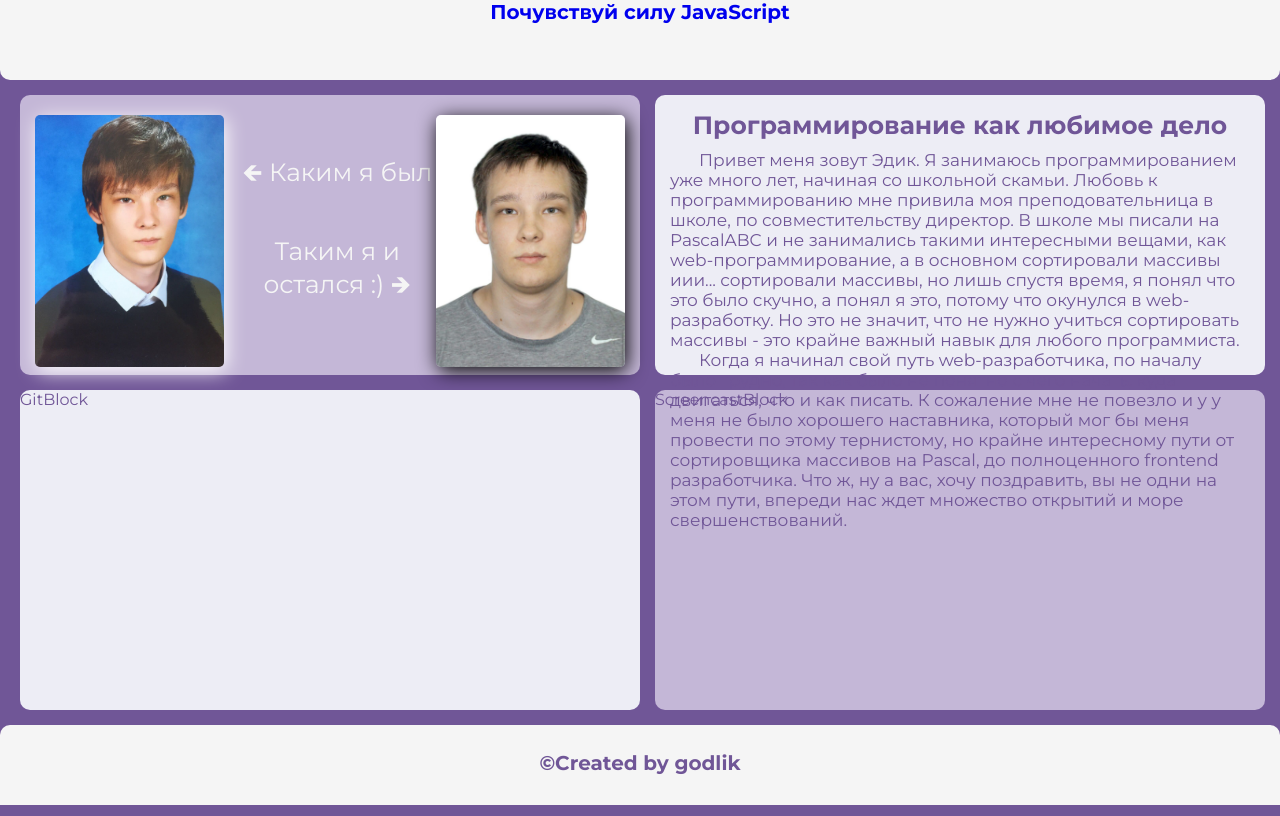
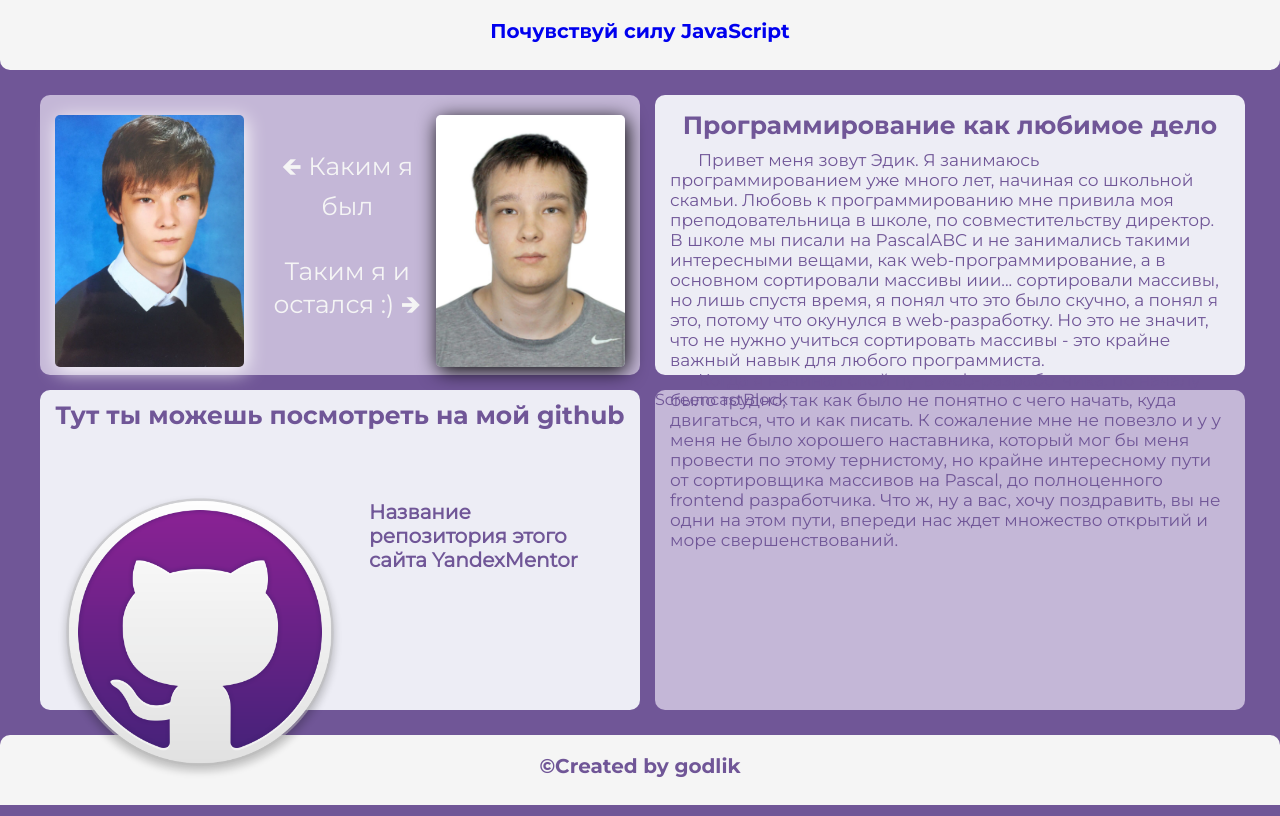
Before and after one commit to gGodlik04/yandexMentor, a React (Vite) app: page / in a window 1280 px wide. Built offline with nearby package versions, Linux system fonts and the light colour scheme.

Commit message:
gitBlock compl

```diff
--- a/src/components/Footer/footer.sass
+++ b/src/components/Footer/footer.sass
@@ -8,6 +8,7 @@
     font-family: MontserratBold
     text-align: center
     font-size: 20px
+    margin-top: 10px
 
     p
-        margin-top: 2%
+        margin-top: 1.5%
--- a/src/components/GitBlock/GitBlock.tsx
+++ b/src/components/GitBlock/GitBlock.tsx
@@ -1,6 +1,7 @@
 import { FC } from "react"
 import { IGitBlock } from "../Interface/IGitBlock"
 import './gitblock.sass'
+import git from '../../assets/images/git.png'
 
 
 
@@ -9,7 +10,9 @@ export const GitBlock: FC<IGitBlock> = (props: IGitBlock) => {
 
   return (
    <div className="gitBlock">
-      GitBlock
+      <h1 className="gitBlock__title title">Тут ты можешь посмотреть на мой github</h1>
+      <h2 className="gitBlock__text">Название репозитория этого сайта YandexMentor</h2>
+      <a href="https://github.com/gGodlik04" target="blank"><img src={git} alt="github" className="gitBlock__image" height="100%"/></a>
    </div>
   )
 }
--- a/src/components/GitBlock/gitblock.sass
+++ b/src/components/GitBlock/gitblock.sass
@@ -3,4 +3,22 @@
     background-color: #EDEDF5
     color: #705697
     border-radius: 10px
-    margin-left: 20px
+    margin-left: 40px
+    padding: 10px
+
+
+    &__text
+        font-size: 20px
+        display: block
+        width: 40%
+        position: relative
+        left: 55%
+        top: 20%
+
+    &__image
+        position: relative
+        transition: 1s
+        bottom: 10%
+
+    &__image:hover
+        transform: scale(1.1)
--- a/src/components/InfoBlock/InfoBlock.tsx
+++ b/src/components/InfoBlock/InfoBlock.tsx
@@ -9,7 +9,7 @@ export const InfoBlock: FC<IInfoBlock> = (props: IInfoBlock) => {
 
   return (
    <div className="infoBlock">
-      <h1 className="infoBlock__title">Программирование как любимое дело</h1>
+      <h1 className="infoBlock__title title">Программирование как любимое дело</h1>
       <p>
           Привет меня зовут Эдик. Я занимаюсь программированием уже много лет, начиная со школьной скамьи. Любовь к программированию мне привила моя преподовательница в школе,
         по совместительству директор. В школе мы писали на PascalABC и не занимались такими интересными вещами, как web-программирование, а в основном сортировали
--- a/src/components/InfoBlock/infoblock.sass
+++ b/src/components/InfoBlock/infoblock.sass
@@ -3,15 +3,16 @@
     background-color: #EDEDF5
     color: #705697
     border-radius: 10px
-    margin-right: 30px
+    margin-right: 50px
     padding: 15px
 
-    &__title
-        font-size: 25px
-        text-align: center
-        font-family: MontserratBold
-        margin-bottom: 10px
 
     p
         text-indent: 5%
         font-size: 17px
+
+.title
+    font-size: 25px
+    text-align: center
+    font-family: MontserratBold
+    margin-bottom: 10px
--- a/src/components/JsPowerHeader/JsPowerHeader.tsx
+++ b/src/components/JsPowerHeader/JsPowerHeader.tsx
@@ -7,7 +7,7 @@ export const JsPowerHeader: FC<IJsPowerHeader> = (props: IJsPowerHeader) => {
 
     return(
         <div className="">
-            Почувствуй силу JavaScript
+            <p>Почувствуй силу JavaScript</p>
         </div>
     )
 }
--- a/src/components/JsPowerHeader/jspowerheader.sass
+++ b/src/components/JsPowerHeader/jspowerheader.sass
@@ -8,3 +8,7 @@
     text-decoration: none
     text-align: center
     font-size: 20px
+    margin-bottom: 10px
+
+    p
+        margin-top: 1.5%
--- a/src/components/PhotoBlock/photoblock.sass
+++ b/src/components/PhotoBlock/photoblock.sass
@@ -3,7 +3,7 @@
     background-color: #C4B7D7
     color: #705697
     border-radius: 10px
-    margin-left: 20px
+    margin-left: 40px
     display: flex
     color: #F5F5F5
     font-family: MontserratRegular
--- a/src/components/ScreencastBlock/screencastblock.sass
+++ b/src/components/ScreencastBlock/screencastblock.sass
@@ -3,4 +3,4 @@
     background-color: #C4B7D7
     color: #705697
     border-radius: 10px
-    margin-right: 30px
+    margin-right: 50px
--- a/src/interface.sass
+++ b/src/interface.sass
@@ -4,6 +4,9 @@
     margin: 0
     padding: 0
     box-sizing: border-box
+
+a
+    text-decoration: none
 
 body
     font-family: MontserratRegular
```
Also changed, not shown: src/assets/images/git.png (added).
